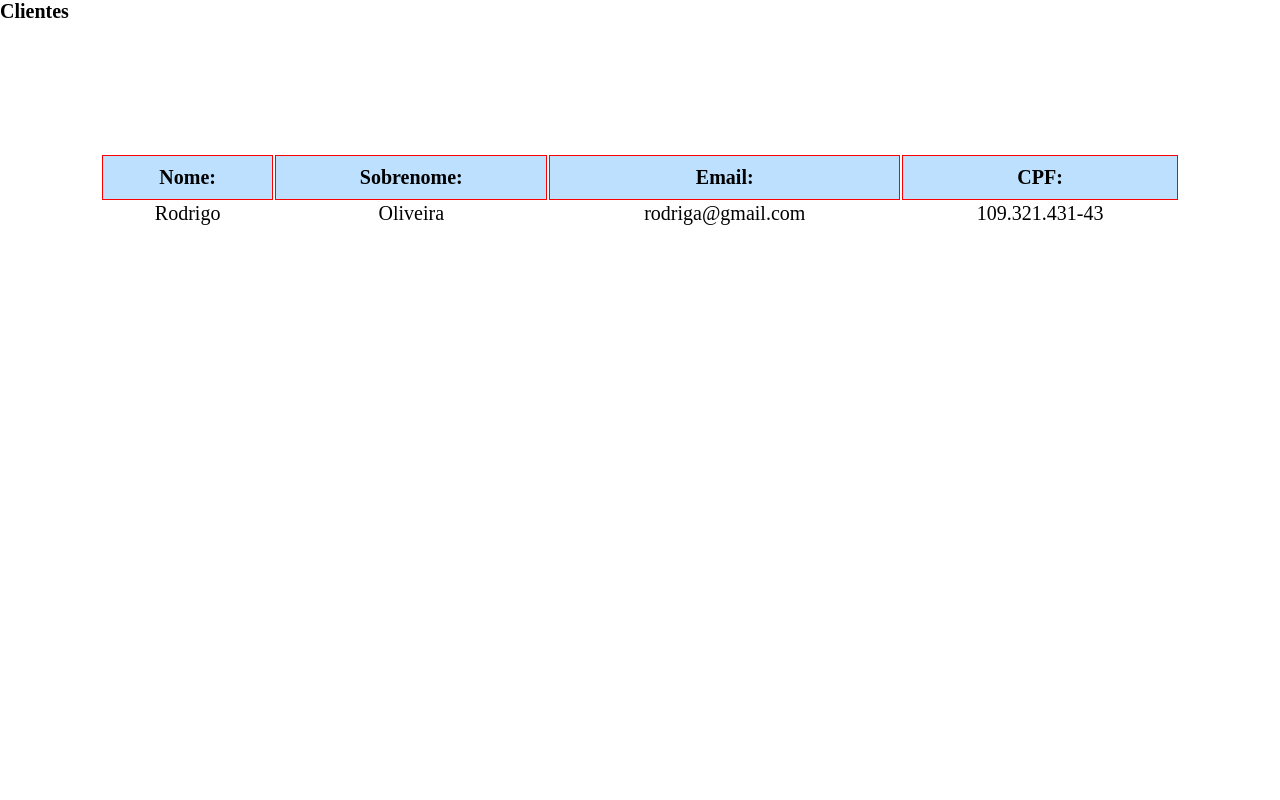
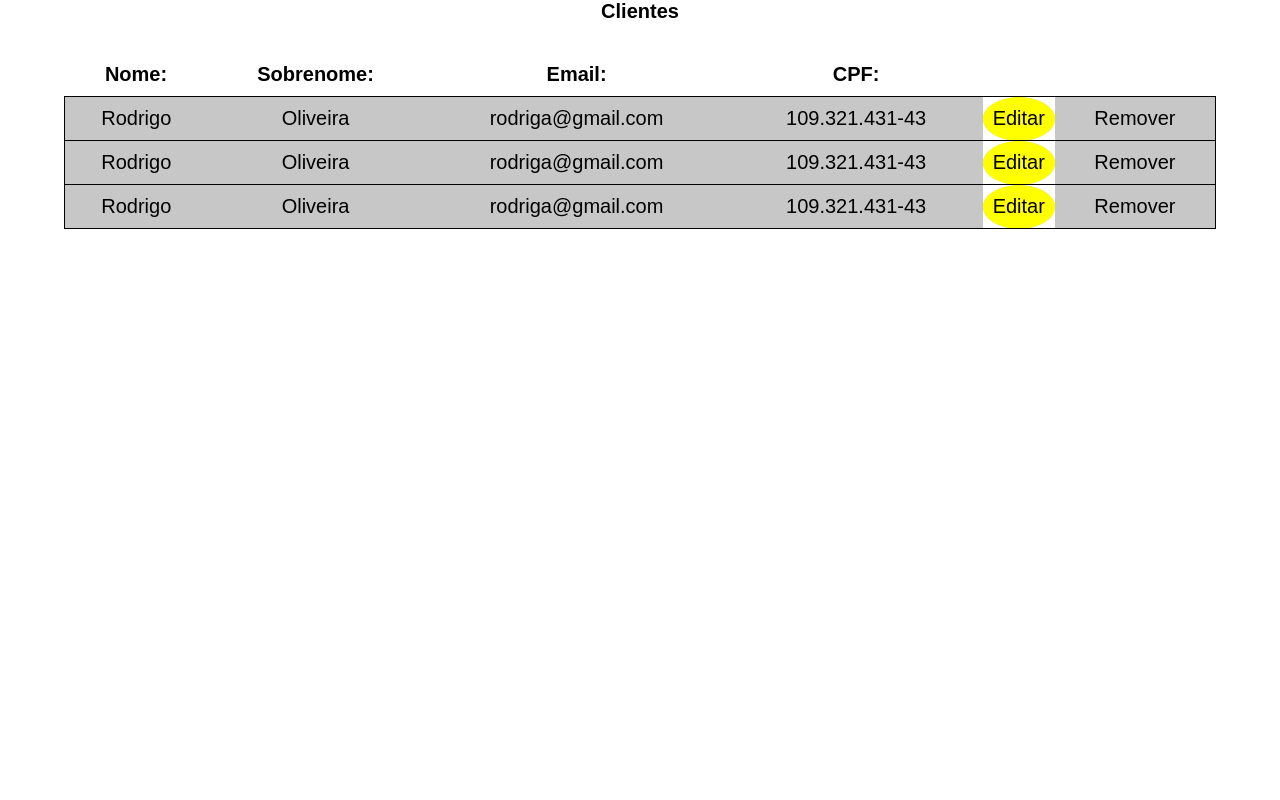
Before and after one commit to felippaugusto/4B-TCC, a PHP site: page /admin.php in a window 1280 px wide. Run offline with PHP 8.4, Linux system fonts and the light colour scheme.

Commit message:
updated files 2023-05-11

```diff
--- a/CSS/admin.css
+++ b/CSS/admin.css
@@ -1,15 +1,35 @@
+body {
+    display: flex;
+    justify-content: start;
+    align-items: center;
+    flex-direction: column;
+    font-family: Arial, Helvetica, sans-serif;
+}
+
 #tableAdmin {
-    width: 100%;
+    width: 90vw;
     padding: 10rem;
     font-size: 2rem;
     text-align: center;
-}
-
-#tableAdmin thead {
-    background-color: rgb(189, 224, 255);
+    border-collapse: collapse;
 }
 
 #tableAdmin thead tr th {
     padding: 1rem;
-    border: 1px solid red;
 }
+
+#tableAdmin tbody tr {
+    background-color: rgb(199, 199, 199);
+    border: 1px solid #000;
+}
+
+#tableAdmin tbody tr td {
+    padding: 1rem;
+}
+
+.btnEdit {
+    background-color: rgb(255, 255, 0);
+    border-radius: 100%;
+    height: 3rem;
+    width: 4rem;
+}
--- a/CSS/header.css
+++ b/CSS/header.css
@@ -118,9 +118,10 @@ body[data-theme="t-dark"] {
 
 .modelLoggedUser a {
     color: var(--color-text-model-user);
+    display: block;
 }
 
-.modelLoggedUser p:hover,.modelLoggedUser a:hover {
+.modelLoggedUser #userPage:hover,.modelLoggedUser a:hover {
     text-decoration: underline var(--color-text-model-user);
 }
 
--- a/admin.php
+++ b/admin.php
@@ -19,6 +19,26 @@ include_once 'includes/header.php';
                 <td>Oliveira</td>
                 <td>rodriga@gmail.com</td>
                 <td>109.321.431-43</td>
+                <td class="btnEdit">Editar</td>
+                <td class="btnRemove">Remover</td>
+            </tr>
+
+            <tr>
+                <td>Rodrigo</td>
+                <td>Oliveira</td>
+                <td>rodriga@gmail.com</td>
+                <td>109.321.431-43</td>
+                <td class="btnEdit">Editar</td>
+                <td class="btnRemove">Remover</td>
+            </tr>
+
+            <tr>
+                <td>Rodrigo</td>
+                <td>Oliveira</td>
+                <td>rodriga@gmail.com</td>
+                <td>109.321.431-43</td>
+                <td class="btnEdit">Editar</td>
+                <td class="btnRemove">Remover</td>
             </tr>
         </tbody>
     </table>
--- a/building-computer.php
+++ b/building-computer.php
@@ -11,10 +11,8 @@ include_once 'includes/header.php';
 
         <!-- header right -->
         <div class="header-right displayFlex">
-            <div id="loginOrSignUp" class="displayFlex">
-                <img src="IMAGES/header/user.png" alt="" id="user-header">
-                <a href="login.php" class="loginOrSignUpText">Entrar/Cadastrar</a>
-            </div>
+            <!-- registered or logged user -->
+            <?php include_once 'includes/loggedUser.php'; ?>
 
             <div id="theme-white-or-dark" class="displayFlex">
                 <div id="ball" class="displayFlex">
--- a/shopping-cart.php
+++ b/shopping-cart.php
@@ -11,10 +11,8 @@ include_once 'includes/header.php';
         </a>
         <!-- header right -->
         <div class="header-right displayFlex">
-            <div id="loginOrSignUp" class="displayFlex">
-                <img src="IMAGES/header/user.png" alt="" id="user-header">
-                <a href="login.php" class="loginOrSignUpText">Entrar/Cadastrar</a>
-            </div>
+            <!-- registered or logged user -->
+            <?php include_once 'includes/loggedUser.php'; ?>
 
             <div id="theme-white-or-dark" class="displayFlex">
                 <div id="ball" class="displayFlex">
```
Also changed, not shown: includes/loggedUser.php (added, +28 -0 lines), index.php (+3 -28 lines), user-page.php (added, +11 -0 lines), 2 other files.
